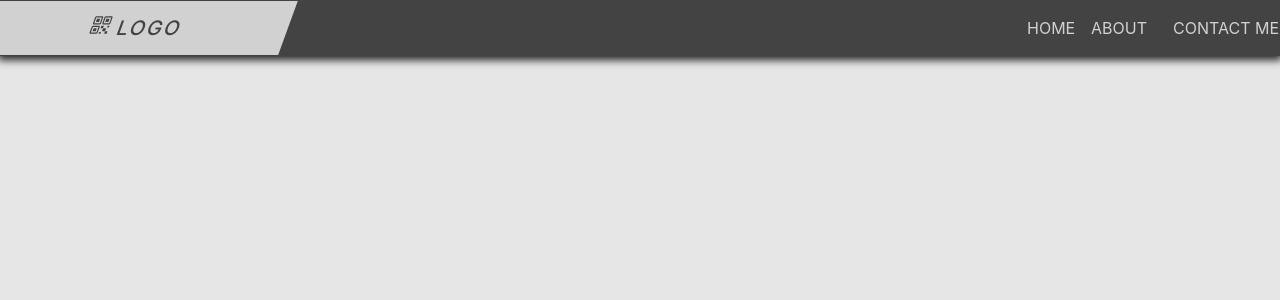
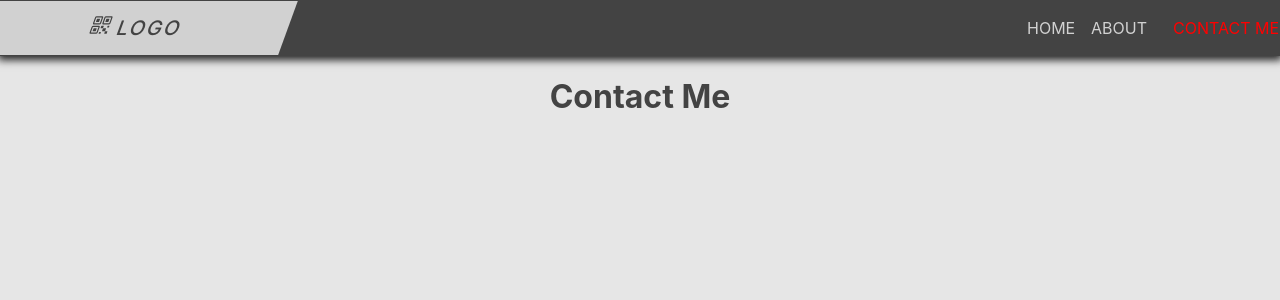
Before and after one commit to Holtskog/portfolio, a React (Vite) app: page /portfolio/contact in a window 1280 px wide. Shown: the top 300 px of the page. Built offline with nearby package versions, Linux system fonts and the light colour scheme.

Commit message:
get ready for github pages

```diff
--- a/src/App.tsx
+++ b/src/App.tsx
@@ -14,9 +14,9 @@ function App() {
 			<Navbar />
 			<div className={styles.app}>
 				<Routes>
-					<Route path='/' element={<Home />} />
-					<Route path='about' element={<About />} />
-					<Route path='contact' element={<Contact />} />
+					<Route path='portfolio/' element={<Home />} />
+					<Route path='portfolio/about' element={<About />} />
+					<Route path='portfolio/contact' element={<Contact />} />
 				</Routes>
 			</div>
 		</Router>
--- a/src/components/Navbar.tsx
+++ b/src/components/Navbar.tsx
@@ -1,11 +1,14 @@
 import React from 'react';
-import { NavLink, useNavigate, useLocation } from 'react-router-dom';
+import { NavLink, useLocation } from 'react-router-dom';
 import { IoQrCodeOutline } from 'react-icons/io5';
 import styles from './Navbar.module.css';
 
 function Navbar() {
 	const logo = '  LOGO';
-	console.log('activeLink class = ' + styles.activeLink);
+	const url = useLocation();
+	let hasRemoved = false;
+
+	console.log('url path = ' + url.pathname);
 	return (
 		<div className={styles.navbar}>
 			<div className={styles.navbar__logo}>
@@ -15,13 +18,23 @@ function Navbar() {
 				</NavLink>
 			</div>
 			<nav className={styles.navbar__navList}>
-				<NavLink to={'/'} className={styles.navbar__navList__link}>
+				<NavLink
+					to={'portfolio/'}
+					id='home'
+					className={styles.navbar__navList__link}
+				>
 					<span className={styles.navbar__navList__link__text}>Home</span>
 				</NavLink>
-				<NavLink to={'about'} className={styles.navbar__navList__link}>
+				<NavLink
+					to={'portfolio/about'}
+					className={styles.navbar__navList__link}
+				>
 					<span className={styles.navbar__navList__link__text}>About</span>
 				</NavLink>
-				<NavLink to={'contact'} className={styles.navbar__navList__link}>
+				<NavLink
+					to={'portfolio/contact'}
+					className={styles.navbar__navList__link}
+				>
 					<span className={styles.navbar__navList__link__text}>Contact Me</span>
 				</NavLink>
 			</nav>
--- a/vite.config.ts
+++ b/vite.config.ts
@@ -1,7 +1,8 @@
-import { defineConfig } from 'vite'
-import react from '@vitejs/plugin-react'
+import { defineConfig } from 'vite';
+import react from '@vitejs/plugin-react';
 
 // https://vitejs.dev/config/
 export default defineConfig({
-  plugins: [react()]
-})
+	base: '/portfolio/',
+	plugins: [react()],
+});
```
Also changed, not shown: 4 other files (tests, documents, lock files or other folders).
